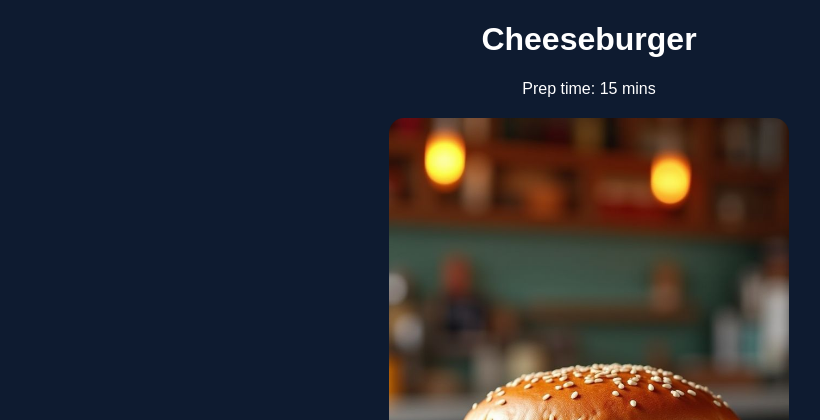
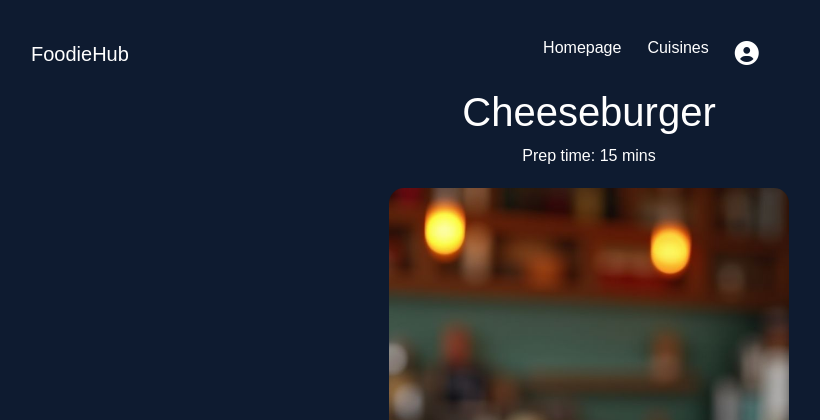
Before and after one commit to shahdaksh050/RecipeWeb, a PHP site: page /recipe.php?title=Cheeseburger in a window 1280 px wide. Shown: the top 420 px of the page, without its empty margins (51-871 px from the left). Run offline with PHP 8.4, Linux system fonts and the light colour scheme; a user stored in the database is signed in; data comes from the database, SQL or seed files in the repository.

Commit message:
Added Navbar

```diff
--- a/recipe.php
+++ b/recipe.php
@@ -135,12 +135,19 @@ if (count($parts) == 2) {
     <meta charset="UTF-8" />
     <meta name="viewport" content="width=device-width, initial-scale=1" />
     <title><?php echo htmlspecialchars($recipe['title']); ?> - FoodieHub</title>
+    <link href="https://cdn.jsdelivr.net/npm/bootstrap@5.3.3/dist/css/bootstrap.min.css" rel="stylesheet">
+    <link rel="stylesheet" href="https://cdnjs.cloudflare.com/ajax/libs/font-awesome/6.5.0/css/all.min.css">
     <style>
         body {
             font-family: Arial, sans-serif;
             background-color: #0e1b30;
             color: white;
             margin: 20px;
+        }
+        .navbar .nav-link,
+        .navbar .navbar-brand,
+        .navbar .profile-icon {
+            color: white !important;
         }
         .recipe-header {
             text-align: center;
@@ -161,9 +168,69 @@ if (count($parts) == 2) {
             margin: 0 auto 20px auto;
             padding-left: 20px;
         }
+        .section-title {
+      font-size: 1.8rem;
+      font-weight: 600;
+      margin-top: 50px;
+      margin-bottom: 20px;
+    }
+    .rating-badge {
+      background: #21244c;
+      padding: 5px 10px;
+      border-radius: 12px;
+      font-size: 0.8rem;
+    }
+    .favorite-icon {
+      position: absolute;
+      top: 15px;
+      right: 15px;
+      color: white;
+      font-size: 1.2rem;
+      cursor: pointer;
+      transition: color 0.3s ease;
+    }
+    .favorite-icon.liked {
+      color: #ff4d6d;
+    }
+    .navbar .profile-icon {
+      font-size: 1.5rem;
+      color: white;
+    }
+    .navbar-nav .nav-link {
+      margin-left: 10px;
+    }
     </style>
 </head>
 <body>
+<nav class="navbar navbar-expand-lg">
+    <div class="container">
+      <a class="navbar-brand" href="homepage.php">FoodieHub</a>
+      <button class="navbar-toggler text-white" type="button" data-bs-toggle="collapse" data-bs-target="#navbarNav">
+        <span class="navbar-toggler-icon bg-light rounded"></span>
+      </button>
+      <div class="collapse navbar-collapse justify-content-end" id="navbarNav">
+        <ul class="navbar-nav">
+          <li class="nav-item">
+            <a class="nav-link" href="homepage.php">Homepage</a>
+          </li>
+          <li class="nav-item">
+            <a class="nav-link" href="#cuisine-section">Cuisines</a>
+          </li>
+          <li class="nav-item">
+            <!-- Conditionally display profile or login based on session -->
+            <?php if (isset($_SESSION['loggedin']) && $_SESSION['loggedin']): ?>
+              <a class="nav-link profile-icon" href="profile.php" title="Profile">
+                <i class="fas fa-user-circle"></i>
+              </a>
+            <?php else: ?>
+              <a class="nav-link profile-icon" href="auth.php?action=login" title="Login">
+                <i class="fas fa-user-circle"></i>
+              </a>
+            <?php endif; ?>
+        </ul>
+      </div>
+    </div>
+  </nav>
     <div class="recipe-header">
         <h1><?php echo htmlspecialchars($recipe['title']); ?></h1>
         <p>Prep time: <?php echo htmlspecialchars($recipe['prep_time']); ?> mins</p>
```
